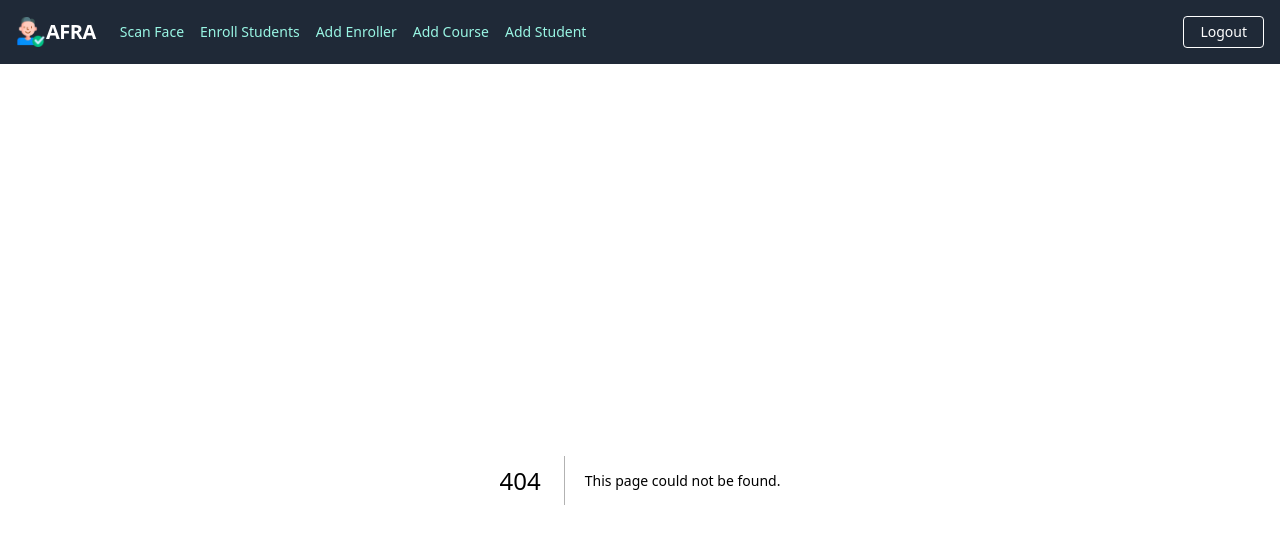
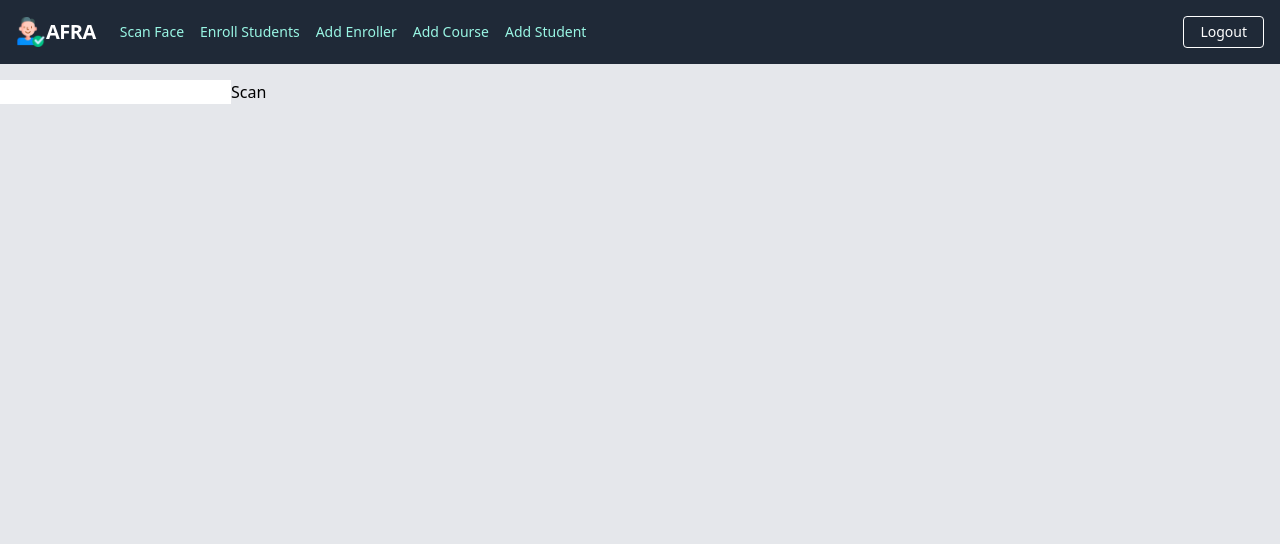
Before and after one commit to nagarajpandith/afra-frontend, a Next.js app: page /scan in a window 1280 px wide. Before the commit this address had no page. Shown: the top 544 px of the page. Built offline with nearby package versions, Linux system fonts and the light colour scheme.

Commit message:
feat:impl face scanner form

```diff
--- /dev/null
+++ b/components/isAuth/index.js
@@ -0,0 +1,27 @@
+import React from 'react';
+import Router from 'next/router';
+
+const withAuth = (WrappedComponent) => {
+  const AuthComponent = (props) => {
+    const checkAuth = () => {
+      // Make a request to the server to check if the user is logged in
+      return { isLoggedIn: true };
+    };
+
+    const user = checkAuth();
+
+    if (user.isLoggedIn) {
+      // Redirect to the home page if the user is logged in
+      if (process.browser) {
+        Router.push('/');
+      }
+      return null;
+    }
+
+    return <WrappedComponent {...props} />;
+  };
+
+  return AuthComponent;
+};
+
+export default withAuth;
--- /dev/null
+++ b/pages/enroll.js
@@ -0,0 +1,5 @@
+function Enroll() {
+  return <div>Needs Backend integration first.</div>;
+}
+
+export default Enroll;
--- a/pages/login.js
+++ b/pages/login.js
@@ -1,5 +1,7 @@
 import { Form } from '../components/form';
 import { useState } from 'react';
+import Router from 'next/router';
+import withAuth from '../components/isAuth';
 
 function Login() {
   const [activeTab, setActiveTab] = useState('admin');
@@ -24,6 +26,7 @@ function Login() {
   const handleSubmit = (formData) => {
     // add code to handle form submission here
     console.log(formData);
+    Router.push('/');
   };
 
   return (
@@ -63,4 +66,4 @@ function Login() {
   );
 }
 
-export default Login;
+export default withAuth(Login);
--- /dev/null
+++ b/pages/scan.js
@@ -0,0 +1,41 @@
+import React, { useRef, useState } from 'react';
+
+function Scan() {
+  const inputRef = useRef(null);
+  const videoRef = useRef(null);
+  const canvasRef = useRef(null);
+  const [courseCode, setCourseCode] = useState('');
+
+  const handleClick = async () => {
+    const stream = await navigator.mediaDevices.getUserMedia({ video: true });
+    videoRef.current.srcObject = stream;
+    await videoRef.current.play();
+
+    const context = canvasRef.current.getContext('2d');
+    context.drawImage(videoRef.current, 0, 0);
+
+    const imageData = canvasRef.current.toDataURL('image/jpeg');
+
+    console.log({ imageData, courseCode });
+
+    stream.getTracks().forEach((track) => track.stop());
+  };
+
+  return (
+    <div>
+      <input
+        type="text"
+        ref={inputRef}
+        value={courseCode}
+        onChange={(event) => setCourseCode(event.target.value)}
+      />
+      <button disabled={!courseCode} onClick={handleClick}>
+        Scan
+      </button>
+      <video ref={videoRef} style={{ display: 'none' }} />
+      <canvas ref={canvasRef} style={{ display: 'none' }} />
+    </div>
+  );
+}
+
+export default Scan;
```
Also changed, not shown: public/ban.png (deleted).
